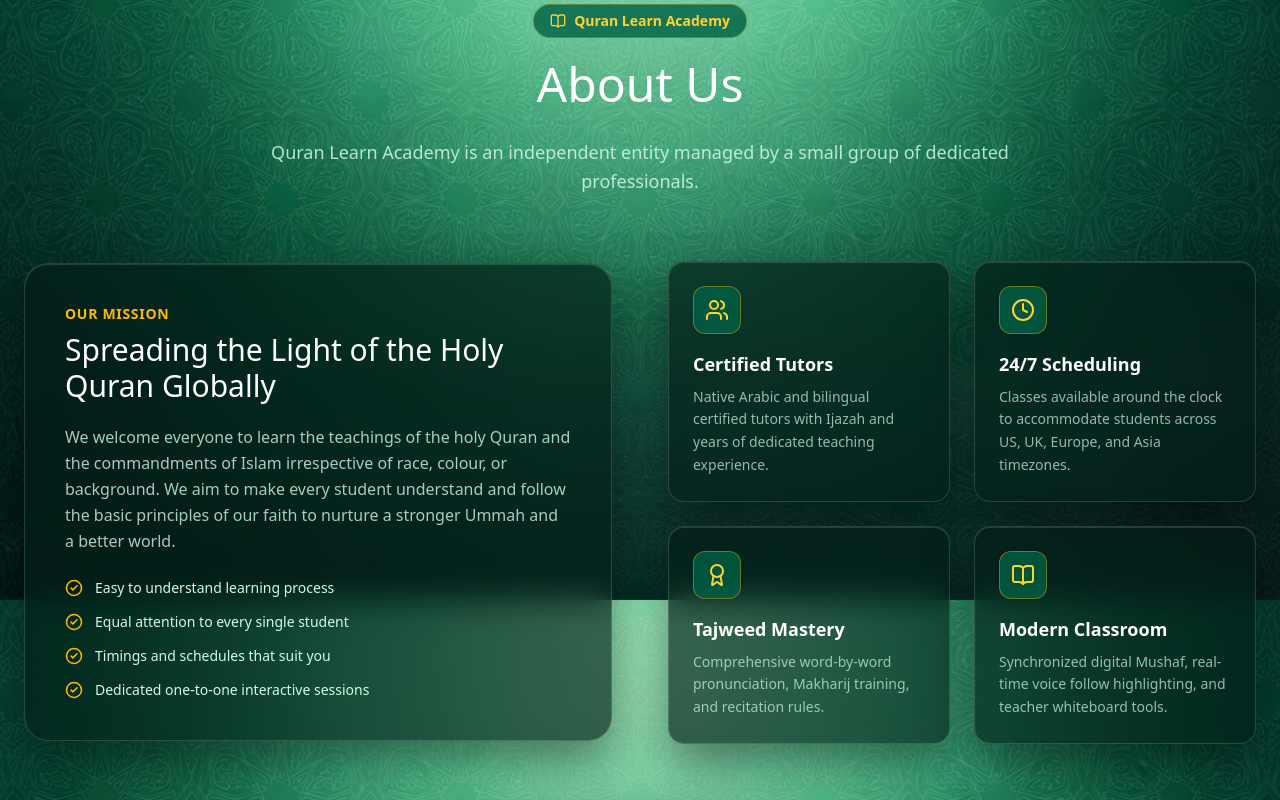
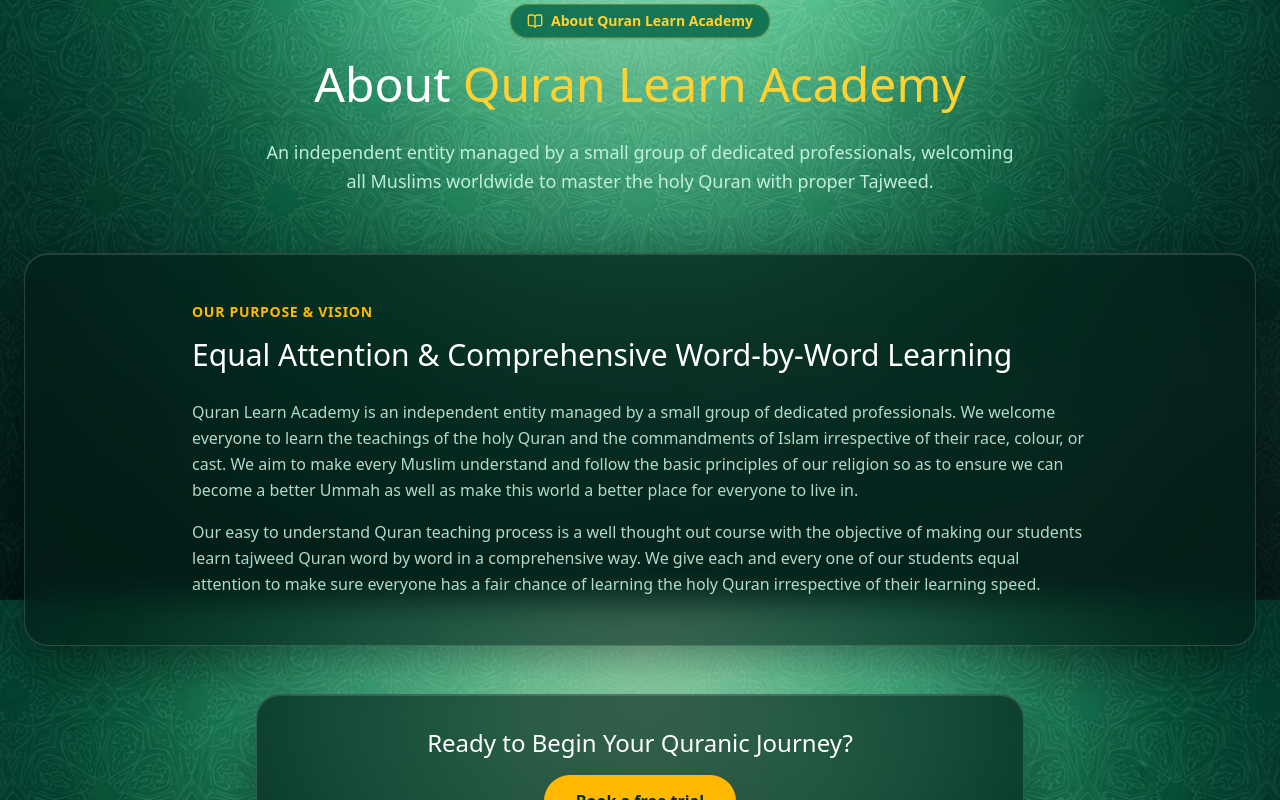
Before and after one commit to mdawoodali/QURAN-ACADEMY-APP, a Next.js app in the folder apps/web/: page /about-us in a window 1280 px wide. Shown: the part 200-1000 px from the top of the page. Built offline with nearby package versions, Linux system fonts and the light colour scheme; a web font is replaced by a local one.

Commit message:
feat(about): add academy founding purpose and word-by-word mission from reference

```diff
--- a/apps/web/src/app/(public)/about-us/page.tsx
+++ b/apps/web/src/app/(public)/about-us/page.tsx
@@ -1,7 +1,7 @@
 "use client";
 
 import Link from "next/link";
-import { BookOpen, Users, Clock, Award, CheckCircle2 } from "lucide-react";
+import { BookOpen, Users, Clock, Award, CheckCircle2, HeartHandshake, Globe2, ShieldCheck, Sparkles } from "lucide-react";
 import { useLanguage } from "@/components/LanguageContext";
 
 export default function AboutUsPage() {
@@ -9,116 +9,51 @@ export default function AboutUsPage() {
 
   return (
     <main className="w-full max-w-[1280px] mx-auto px-4 sm:px-6 py-12 md:py-20 text-white">
-      {/* Page Header */}
-      <div className="text-center max-w-3xl mx-auto mb-16">
-        <div className="inline-flex items-center gap-2 px-4 py-1.5 rounded-full bg-emerald-800/80 border border-amber-400/30 text-amber-300 text-xs sm:text-sm font-semibold mb-4">
+      {/* 1. Page Header & Introduction */}
+      <div className="text-center max-w-3xl mx-auto mb-14">
+        <div className="inline-flex items-center gap-2 px-4 py-1.5 rounded-full bg-emerald-800/80 border border-amber-400/30 text-amber-300 text-xs sm:text-sm font-semibold mb-4 shadow-sm">
           <BookOpen size={16} />
-          <span>Quran Learn Academy</span>
+          <span>About Quran Learn Academy</span>
         </div>
         <h1 className="text-3xl sm:text-4xl md:text-5xl font-serif text-white mb-6 leading-tight">
-          {t("aboutUs")}
+          About <span className="text-amber-300">Quran Learn Academy</span>
         </h1>
-        <p className="text-emerald-100/85 text-base sm:text-lg leading-relaxed">
-          {t("footerDesc")}
+        <p className="text-emerald-100/90 text-base sm:text-lg leading-relaxed">
+          An independent entity managed by a small group of dedicated professionals, welcoming all Muslims worldwide to master the holy Quran with proper Tajweed.
         </p>
       </div>
 
-      {/* Main Glassmorphic Showcase */}
-      <div className="grid grid-cols-1 lg:grid-cols-2 gap-10 lg:gap-14 items-center mb-16">
-        <div className="glass-container rounded-3xl p-8 sm:p-10 border border-white/15 shadow-2xl">
-          <span className="text-amber-400 font-bold text-sm uppercase tracking-wider block mb-2">Our Mission</span>
-          <h2 className="text-2xl sm:text-3xl font-serif text-white mb-5">
-            Spreading the Light of the Holy Quran Globally
+      {/* 2. Founding Mission & Word-by-Word Tajweed Core (From Reference URL) */}
+      <div className="glass-container rounded-3xl p-8 sm:p-12 border border-white/15 shadow-2xl mb-12">
+        <div className="max-w-4xl mx-auto">
+          <span className="text-amber-400 font-bold text-xs sm:text-sm uppercase tracking-wider block mb-3">
+            Our Purpose & Vision
+          </span>
+          <h2 className="text-2xl sm:text-3xl font-serif text-white mb-6 leading-snug">
+            Equal Attention & Comprehensive Word-by-Word Learning
           </h2>
-          <p className="text-emerald-100/80 leading-relaxed text-sm sm:text-base mb-6">
-            We welcome everyone to learn the teachings of the holy Quran and the commandments of Islam irrespective of race, colour, or background. We aim to make every student understand and follow the basic principles of our faith to nurture a stronger Ummah and a better world.
-          </p>
-          <div className="space-y-3.5">
-            <div className="flex items-center gap-3">
-              <CheckCircle2 size={18} className="text-amber-400 shrink-0" />
-              <span className="text-emerald-100 text-sm font-medium">Easy to understand learning process</span>
-            </div>
-            <div className="flex items-center gap-3">
-              <CheckCircle2 size={18} className="text-amber-400 shrink-0" />
-              <span className="text-emerald-100 text-sm font-medium">Equal attention to every single student</span>
-            </div>
-            <div className="flex items-center gap-3">
-              <CheckCircle2 size={18} className="text-amber-400 shrink-0" />
-              <span className="text-emerald-100 text-sm font-medium">Timings and schedules that suit you</span>
-            </div>
-            <div className="flex items-center gap-3">
-              <CheckCircle2 size={18} className="text-amber-400 shrink-0" />
-              <span className="text-emerald-100 text-sm font-medium">Dedicated one-to-one interactive sessions</span>
-            </div>
-          </div>
-        </div>
-
-        {/* 4 Feature Highlights */}
-        <div className="grid grid-cols-1 sm:grid-cols-2 gap-6">
-          <div className="glass-container rounded-2xl p-6 border border-white/15 shadow-lg">
-            <div className="w-12 h-12 bg-emerald-800/80 border border-amber-400/40 rounded-xl flex items-center justify-center text-amber-300 mb-4 shadow-sm">
-              <Users size={24} />
-            </div>
-            <h3 className="font-serif font-bold text-lg text-white mb-2">Certified Tutors</h3>
-            <p className="text-xs sm:text-sm text-emerald-100/70 leading-relaxed">
-              Native Arabic and bilingual certified tutors with Ijazah and years of dedicated teaching experience.
+          <div className="space-y-4 text-emerald-100/85 text-sm sm:text-base leading-relaxed">
+            <p>
+              Quran Learn Academy is an independent entity managed by a small group of dedicated professionals. We welcome everyone to learn the teachings of the holy Quran and the commandments of Islam irrespective of their race, colour, or cast. We aim to make every Muslim understand and follow the basic principles of our religion so as to ensure we can become a better Ummah as well as make this world a better place for everyone to live in.
             </p>
-          </div>
-
-          <div className="glass-container rounded-2xl p-6 border border-white/15 shadow-lg">
-            <div className="w-12 h-12 bg-emerald-800/80 border border-amber-400/40 rounded-xl flex items-center justify-center text-amber-300 mb-4 shadow-sm">
-              <Clock size={24} />
-            </div>
-            <h3 className="font-serif font-bold text-lg text-white mb-2">24/7 Scheduling</h3>
-            <p className="text-xs sm:text-sm text-emerald-100/70 leading-relaxed">
-              Classes available around the clock to accommodate students across US, UK, Europe, and Asia timezones.
-            </p>
-          </div>
-
-          <div className="glass-container rounded-2xl p-6 border border-white/15 shadow-lg">
-            <div className="w-12 h-12 bg-emerald-800/80 border border-amber-400/40 rounded-xl flex items-center justify-center text-amber-300 mb-4 shadow-sm">
-              <Award size={24} />
-            </div>
-            <h3 className="font-serif font-bold text-lg text-white mb-2">Tajweed Mastery</h3>
-            <p className="text-xs sm:text-sm text-emerald-100/70 leading-relaxed">
-              Comprehensive word-by-word pronunciation, Makharij training, and recitation rules.
-            </p>
-          </div>
-
-          <div className="glass-container rounded-2xl p-6 border border-white/15 shadow-lg">
-            <div className="w-12 h-12 bg-emerald-800/80 border border-amber-400/40 rounded-xl flex items-center justify-center text-amber-300 mb-4 shadow-sm">
-              <BookOpen size={24} />
-            </div>
-            <h3 className="font-serif font-bold text-lg text-white mb-2">Modern Classroom</h3>
-            <p className="text-xs sm:text-sm text-emerald-100/70 leading-relaxed">
-              Synchronized digital Mushaf, real-time voice follow highlighting, and teacher whiteboard tools.
+            <p>
+              Our easy to understand Quran teaching process is a well thought out course with the objective of making our students learn tajweed Quran word by word in a comprehensive way. We give each and every one of our students equal attention to make sure everyone has a fair chance of learning the holy Quran irrespective of their learning speed.
             </p>
           </div>
         </div>
       </div>
 
-      {/* CTA Box */}
-      <div className="glass-container rounded-3xl p-8 sm:p-12 text-center border border-white/15 max-w-3xl mx-auto shadow-2xl">
-        <h3 className="text-2xl sm:text-3xl font-serif text-white mb-4">
+      {/* Temporary bottom placeholder to be enhanced in subsequent commits */}
+      <div className="glass-container rounded-3xl p-8 text-center border border-white/15 max-w-3xl mx-auto shadow-xl">
+        <h3 className="text-xl sm:text-2xl font-serif text-white mb-4">
           Ready to Begin Your Quranic Journey?
         </h3>
-        <p className="text-emerald-100/80 text-sm sm:text-base mb-8">
-          Join thousands of students learning Quran with Tajweed online. Start with a zero-commitment free trial class.
-        </p>
-        <div className="flex flex-wrap items-center justify-center gap-4">
-          <Link
-            href="/trial"
-            className="bg-amber-400 hover:bg-amber-300 text-emerald-950 font-bold px-8 py-3.5 rounded-full transition shadow-lg text-base"
-          >
-            {t("bookFreeTrial")}
-          </Link>
-          <Link
-            href="/programmes"
-            className="bg-white/10 hover:bg-white/20 text-white border border-white/20 font-bold px-8 py-3.5 rounded-full transition text-base"
-          >
-            {t("ourServices")}
-          </Link>
-        </div>
+        <Link
+          href="/trial"
+          className="inline-block bg-amber-400 hover:bg-amber-300 text-emerald-950 font-bold px-8 py-3.5 rounded-full transition shadow-lg text-sm sm:text-base"
+        >
+          {t("bookFreeTrial")}
+        </Link>
       </div>
     </main>
   );
```
